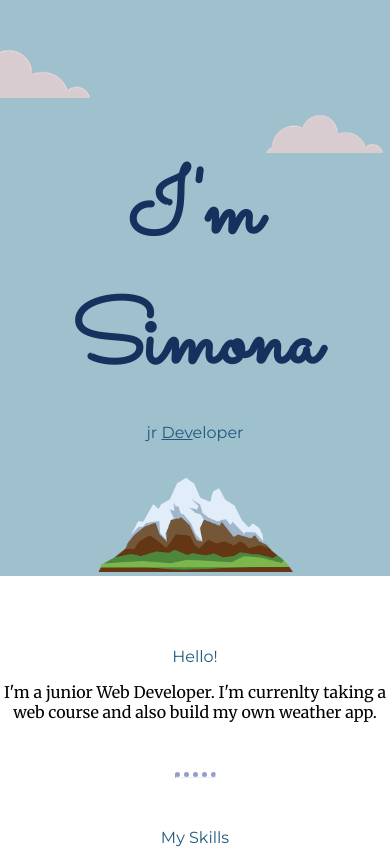
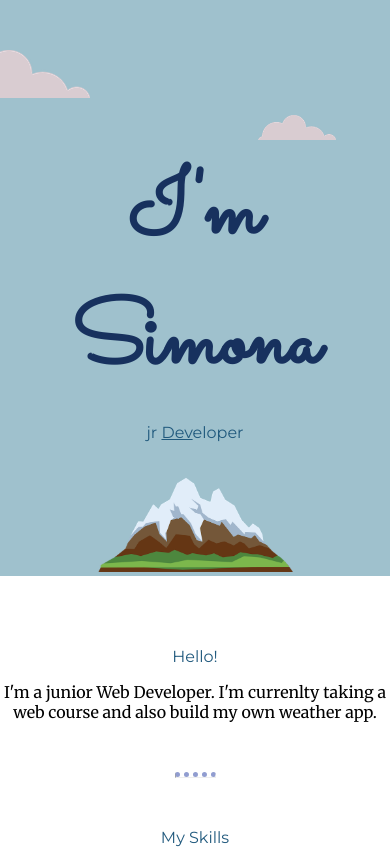
Before and after one commit to SSimona03/personal-website, a plain HTML site: page index.html in a window 390 px wide. Shown: the top 850 px of the page. Drawn offline with Linux system fonts and the light colour scheme.

Commit message:
cloud resize

```diff
--- a/css/styles.css
+++ b/css/styles.css
@@ -137,7 +137,7 @@ margin-bottom: 50px;
 
     .bcloud {
     top:20%;
-    margin-left: 4%;
-    width:30%;
+    margin-left:2%;
+    width:20%;
     }
 }
```
